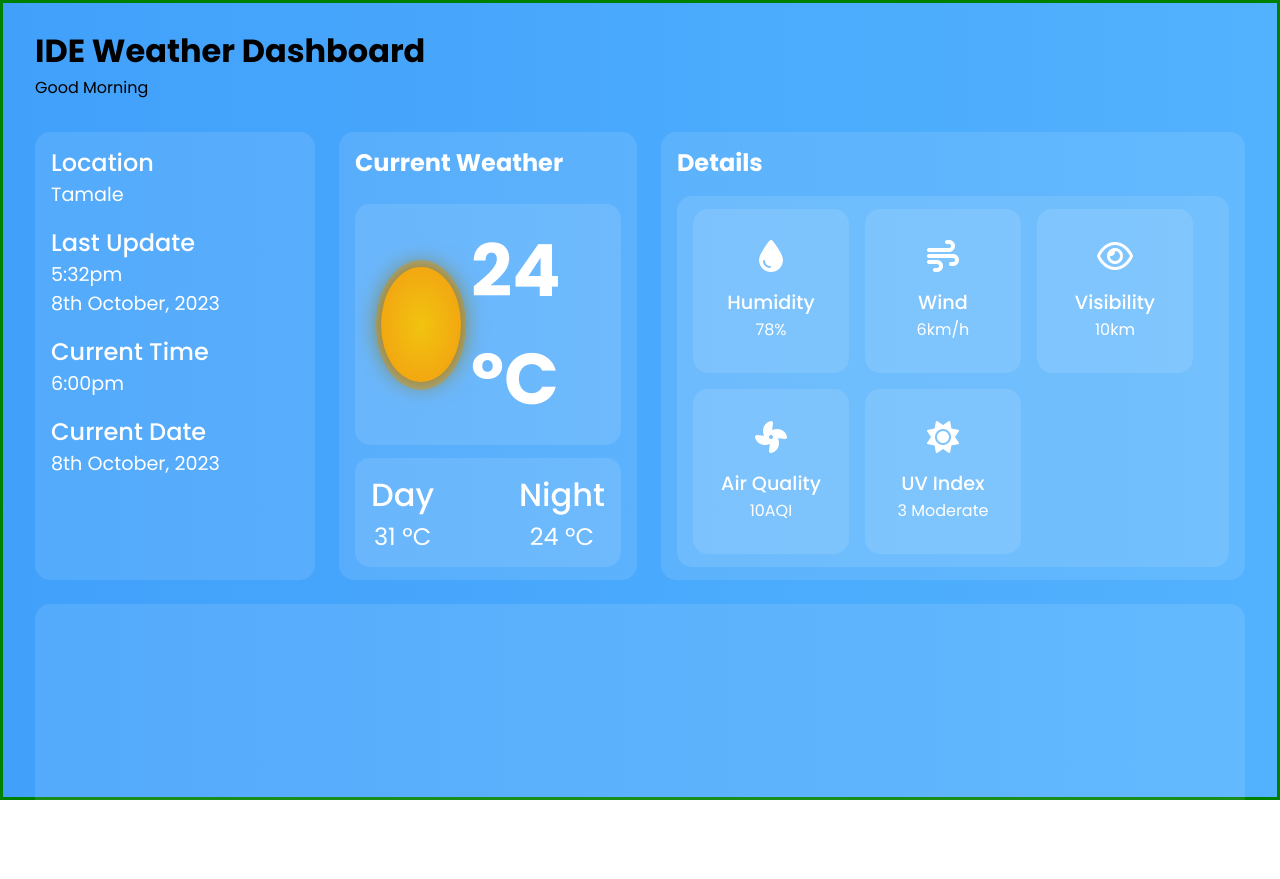
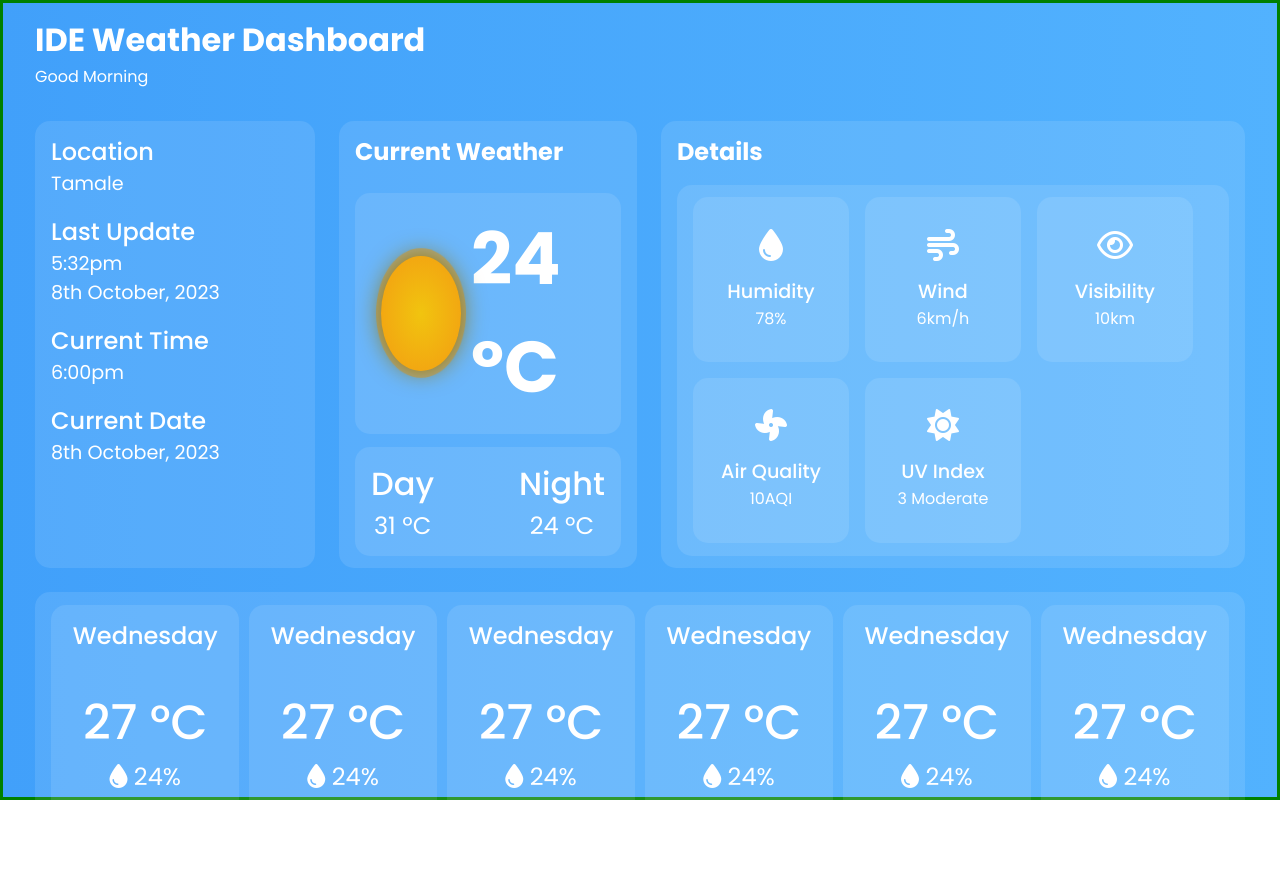
Before and after one commit to BM-Daniel/ide-weather-dashboard, a plain HTML site: page insights.html in a window 1280 px wide. Drawn offline with nearby package versions, Linux system fonts and the light colour scheme.

Commit message:
Progress with bottom part

```diff
--- a/insights.html
+++ b/insights.html
@@ -94,10 +94,73 @@
       </section>
 
       <section class="four">
-
+        <div class="other-days">
+          <p>Wednesday</p>
+          <div class="middle">
+            <p>27 °C</p>
+            <p><i class="fa-solid fa-droplet"></i> 24%</p>
+          </div>
+          <div class="bottom">
+            <p>27 °C</p>
+            <p>27 °C</p>
+          </div>
+        </div>
+        <div class="other-days">
+          <p>Wednesday</p>
+          <div class="middle">
+            <p>27 °C</p>
+            <p><i class="fa-solid fa-droplet"></i> 24%</p>
+          </div>
+          <div class="bottom">
+            <p>27 °C</p>
+            <p>27 °C</p>
+          </div>
+        </div>
+        <div class="other-days">
+          <p>Wednesday</p>
+          <div class="middle">
+            <p>27 °C</p>
+            <p><i class="fa-solid fa-droplet"></i> 24%</p>
+          </div>
+          <div class="bottom">
+            <p>27 °C</p>
+            <p>27 °C</p>
+          </div>
+        </div>
+        <div class="other-days">
+          <p>Wednesday</p>
+          <div class="middle">
+            <p>27 °C</p>
+            <p><i class="fa-solid fa-droplet"></i> 24%</p>
+          </div>
+          <div class="bottom">
+            <p>27 °C</p>
+            <p>27 °C</p>
+          </div>
+        </div>
+        <div class="other-days">
+          <p>Wednesday</p>
+          <div class="middle">
+            <p>27 °C</p>
+            <p><i class="fa-solid fa-droplet"></i> 24%</p>
+          </div>
+          <div class="bottom">
+            <p>27 °C</p>
+            <p>27 °C</p>
+          </div>
+        </div>
+        <div class="other-days">
+          <p>Wednesday</p>
+          <div class="middle">
+            <p>27 °C</p>
+            <p><i class="fa-solid fa-droplet"></i> 24%</p>
+          </div>
+          <div class="bottom">
+            <p>27 °C</p>
+            <p>27 °C</p>
+          </div>
+        </div>
       </section>
-      <!-- <div class="five">5</div>
-      <div class="six">6</div> -->
     </div>
   </div>
 </body>
--- a/style.scss
+++ b/style.scss
@@ -36,14 +36,15 @@ body {
   border: solid green;
   height: 100%;
   padding: 1.5rem 2rem;
+  padding: 0.8rem 2rem;
   display: flex;
   flex-direction: column;
   gap: 2rem;
 }
 
-// .header {
-//   color: $white;
-// }
+.header {
+  color: $white;
+}
 
 .grid-container {
   display: grid;
@@ -188,6 +189,41 @@ body {
 
   .four {
     grid-column: 1/5;
+    display: flex;
+    justify-content: space-between;
+
+    .other-days {
+      @include tile;
+      width: 16%;
+      display: flex;
+      flex-direction: column;
+      justify-content: space-between;
+      align-items: center;
+
+      > p {
+        font-size: 1.5rem;
+        font-weight: 500;
+      }
+
+      .middle {
+        text-align: center;
+
+        p:nth-child(1) {
+          font-size: 3rem;
+          font-weight: 500;
+        }
+
+        p:nth-child(2) {
+          font-size: 1.5rem;
+        }
+      }
+
+      .bottom {
+        display: flex;
+        gap: 1rem;
+        font-size: 1.5rem;
+      }
+    }
   }
 }
 
```
Also changed, not shown: style.css, 1 other file.
